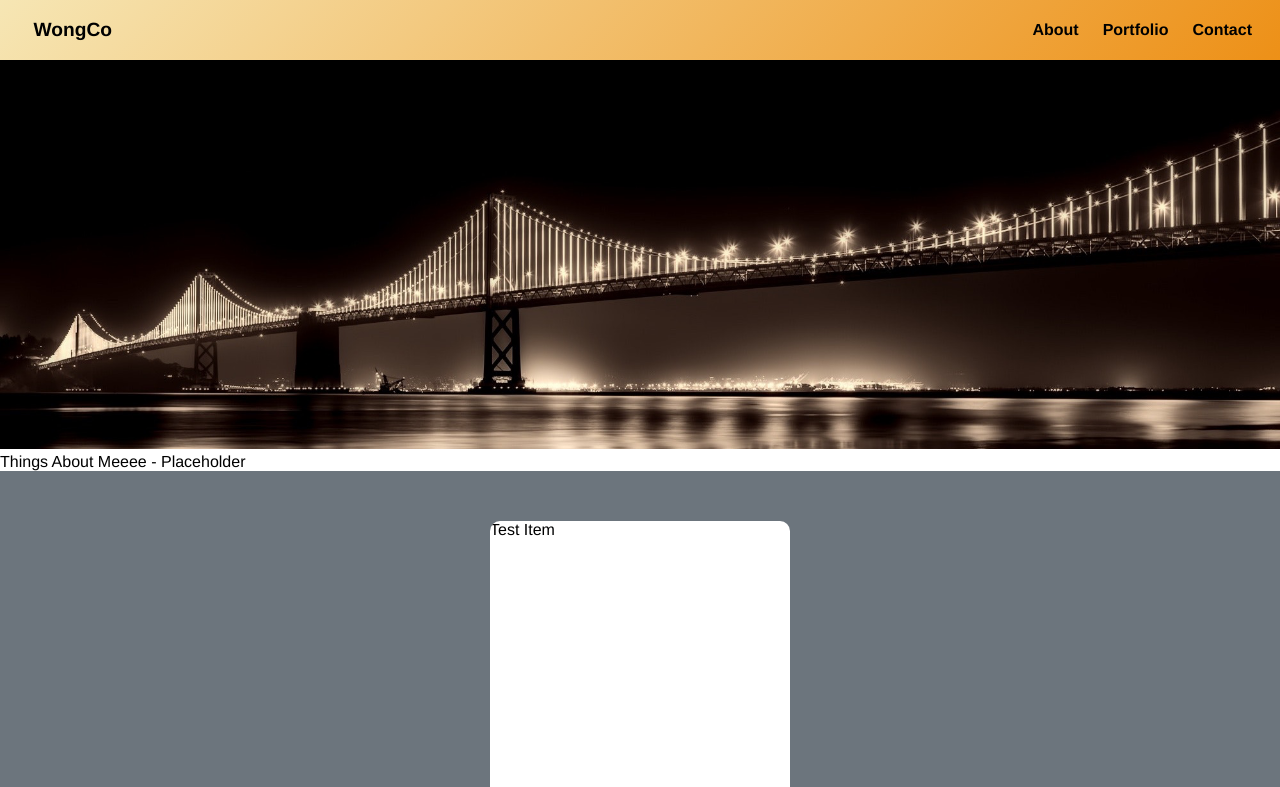
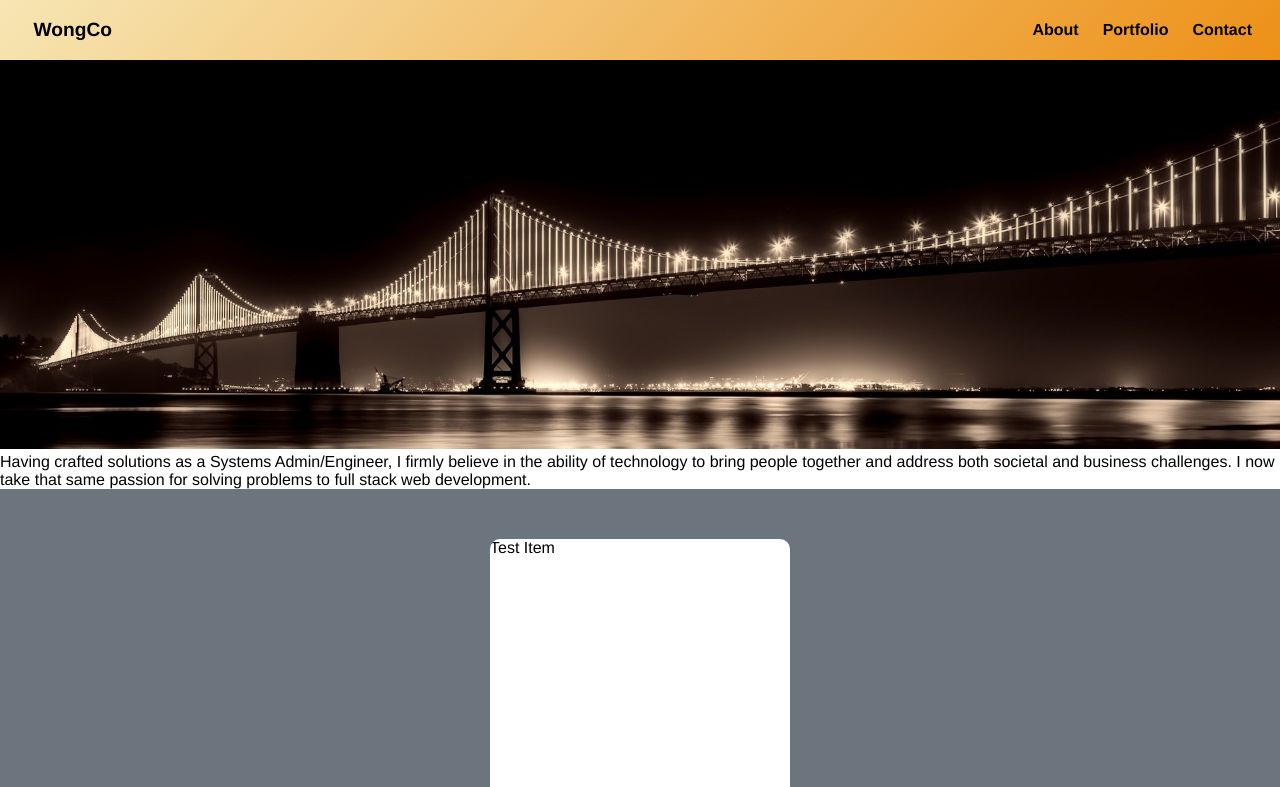
Before and after one commit to wongco/wongcofood-react, a React (Create React App) app: page / in a window 1280 px wide. Shown: the top 787 px of the page. Built offline with nearby package versions, Linux system fonts and the light colour scheme.

Commit message:
Update about section to contain info text

```diff
--- a/src/Components/Organisms/About.js
+++ b/src/Components/Organisms/About.js
@@ -2,7 +2,14 @@ import React from 'react';
 //import styled from 'styled-components';
 
 const About = () => {
-  return <section id="about">Things About Meeee - Placeholder</section>;
+  return (
+    <section id="about">
+      Having crafted solutions as a Systems Admin/Engineer, I firmly believe in
+      the ability of technology to bring people together and address both
+      societal and business challenges. I now take that same passion for solving
+      problems to full stack web development.
+    </section>
+  );
 };
 
 export default About;
```
